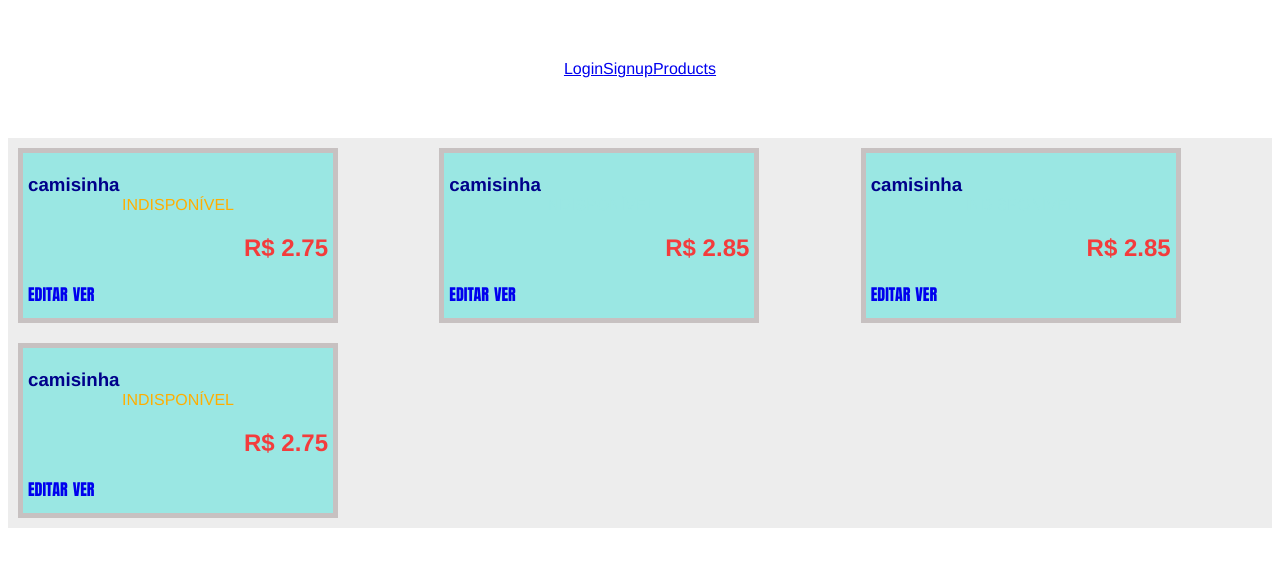
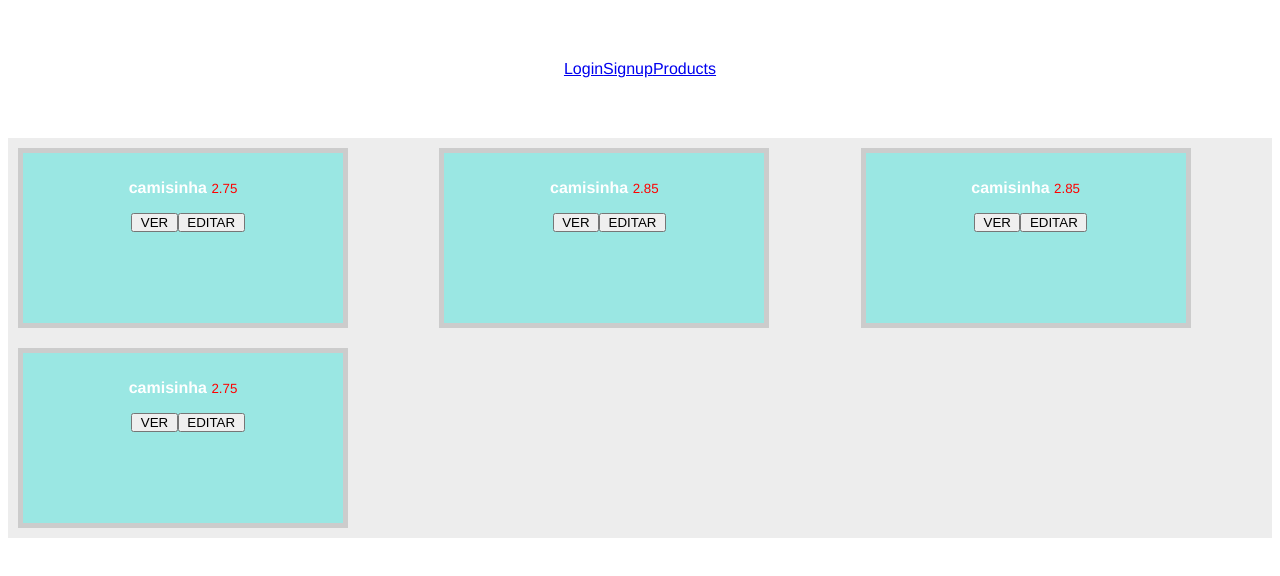
Before and after one commit to SpinnelSun/CCCPharmaClient, a Vue app: page /#/products in a window 1280 px wide. Shown: the top 576 px of the page. Built offline with nearby package versions, Linux system fonts and the light colour scheme.

Commit message:
Revert "Add CSS to list"
This reverts commit d05acf1806e6faede81ff6f0caad86c5067700b3.

```diff
--- a/package.json
+++ b/package.json
@@ -49,7 +49,7 @@
     "vue-loader": "^13.3.0",
     "vue-style-loader": "^3.0.1",
     "vue-template-compiler": "^2.5.2",
-    "webpack": "^3.12.0",
+    "webpack": "^3.6.0",
     "webpack-bundle-analyzer": "^2.9.0",
     "webpack-dev-server": "^2.9.1",
     "webpack-merge": "^4.1.0"
--- a/src/components/product/ProductComponent.vue
+++ b/src/components/product/ProductComponent.vue
@@ -12,19 +12,17 @@
           <div class="media-content">
 
             <div class="content">
-                <h3 id="product-name"> {{product.name}} </h3>
+              <p>
+                <strong>{{product.name}}</strong> <small>{{product.price}}</small>
+              </p>
+            </div>
 
-                <span :class="{available: product.avaliable, unavailable: !product.available}">
-                  <i class="fa fa-warning"></i>
-                    INDISPONÍVEL
-                </span>
-
-                <h2 id="product-price"> R$ {{product.price}} </h2>
-            </div>
-            <div class="admin-options">
-              <a id="clickable" href="#">EDITAR</a>
-              <a id="clickable" href="#">VER</a>
-            </div>
+              <div class="level-left">
+                <a class="level-item">
+                  <button class="clicavel" >VER</button>
+                  <button class="clicavel">EDITAR</button>
+                </a>
+              </div>
           </div>
         </article>
 
@@ -42,12 +40,6 @@ export default {
 </script>
 
 <style>
-  .unavailable{
-    color: #ffae00;
-  }
-  .available{
-    color: rgb(154, 231, 227);
-  }
   #product-component template{
   height: 100%;
   padding-top: 10px;
@@ -67,52 +59,19 @@ export default {
 #product-component .product {
   max-width: 500px;
   margin: 0 auto;
-  padding-bottom: 5px;
-}
-
-#clickable{
-  text-decoration: none;
-  margin-right: 5px;
-  margin-top: 0px;
-}
-
-.media-content{
-  padding: 0px;
-  margin: 0px;
-}
-
-.admin-options{
-  font-family: Impact, Haettenschweiler, 'Arial Narrow Bold', sans-serif;
-  text-decoration: none;
-  text-align: left;
-}
-
-#product-name{
-  text-align: left;
-  color: darkblue;
-  margin: 0px;
-}
-
-#product-situation{
-  text-align: left;
-  padding: 0px;
-}
-
-#product-price{
-  text-align: right;
-  color: rgb(243, 60, 60);
+  padding-bottom: 15px;
 }
 
 #product-component .box {
   width: 300px;
-  height: 155px;
+  height: 150px;
   margin-bottom: 0;
   border-radius: 0;
   background: rgb(154, 231, 227);
   color: #FFF;
-  padding: 5px;
+  padding: 10px;
   margin: 10px;
-  border: 5px solid rgb(199, 193, 193);
+  border: 5px solid #CCC;
 }
 
 
@@ -127,11 +86,9 @@ export default {
 #product-component .level-item {
   padding-left: 10px;
   color: #ff0000;
-
 }
 
-#product-component .clickable {
+#product-component .clicavel {
   padding: 0 7.5px;
-
 }
 </style>
```
Also changed, not shown: 1 other file (tests, documents, lock files or other folders).
